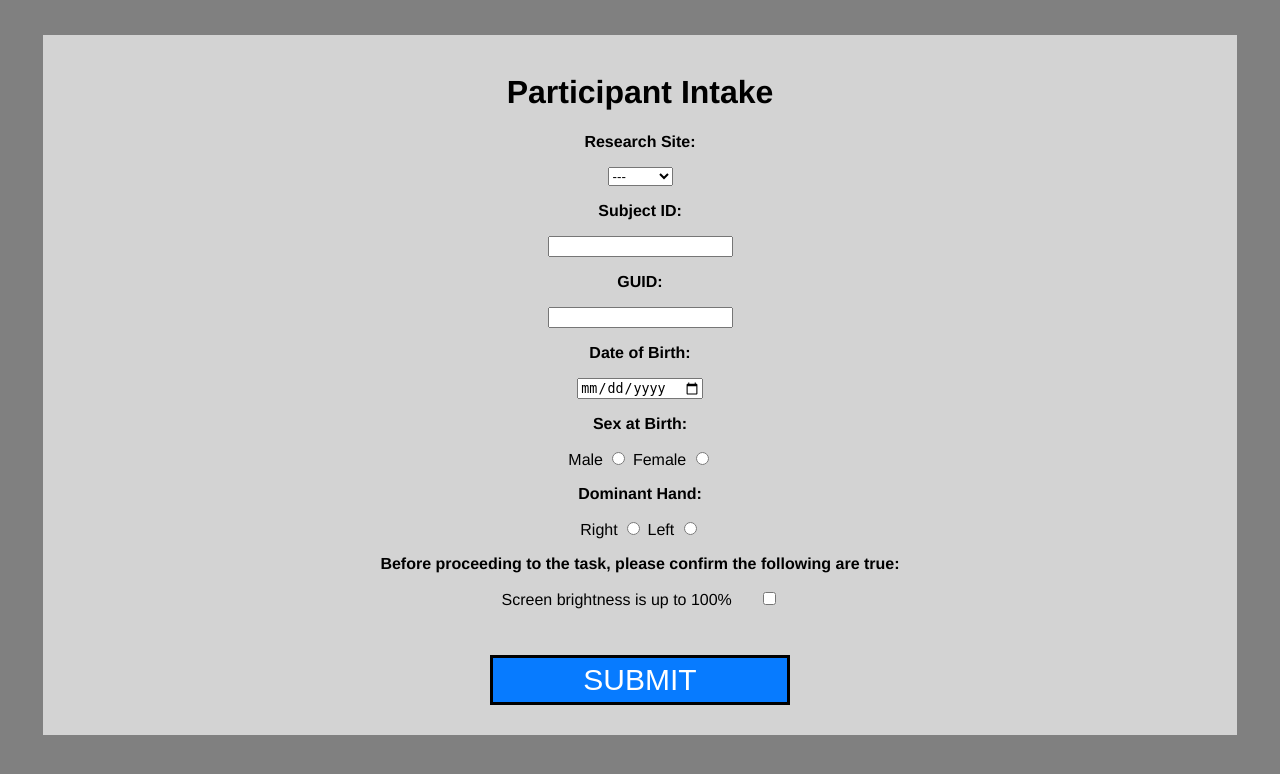
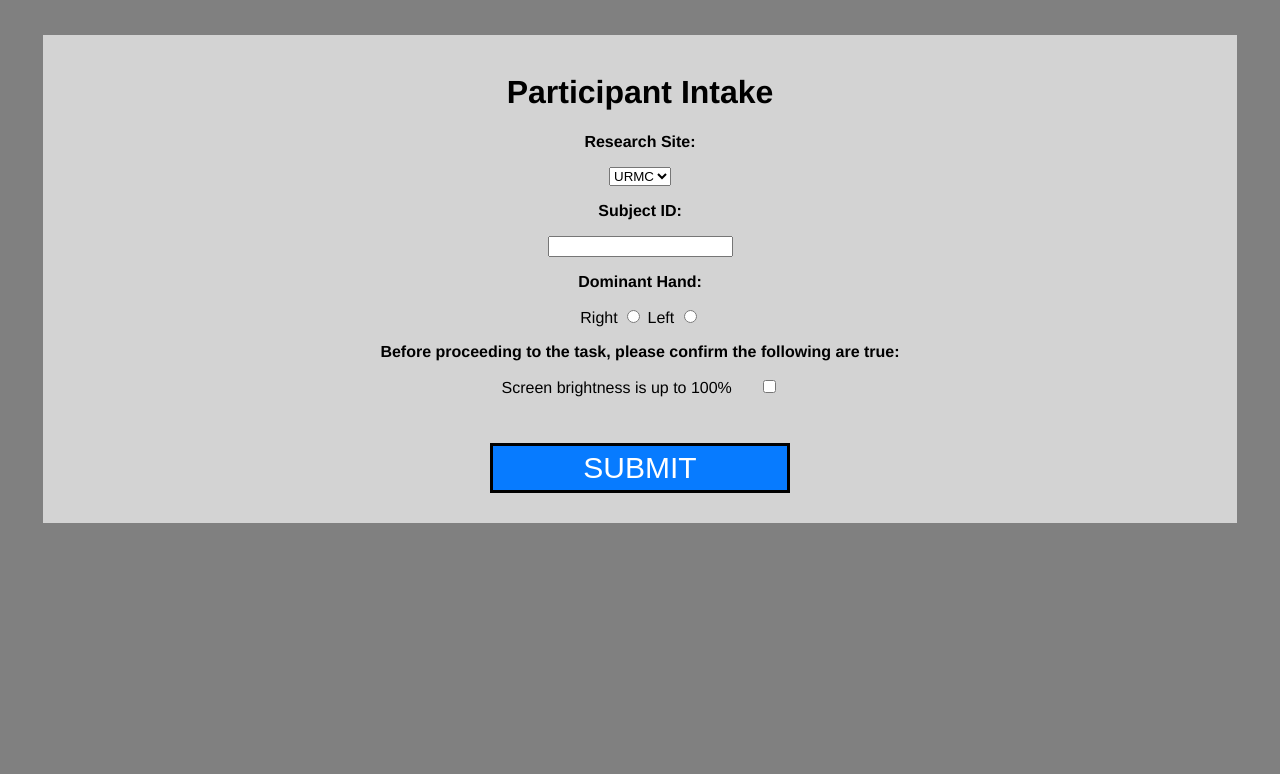
Before and after one commit to belieflab/mooneyFaces, a PHP site: page / in a window 1280 px wide. Shown: the top 774 px of the page. Run offline with PHP 8.4, Linux system fonts and the light colour scheme; data that the repository does not hold is empty; some libraries are stand-ins or nearby versions.

Commit message:
modified db/validate.js exp/main.js and include/intake.php per Judy Thompson's requirements

```diff
--- a/db/validate.js
+++ b/db/validate.js
@@ -1,4 +1,4 @@
-'use strict';
+"use strict";
 
 // jsPsych API for NDA variables
 
@@ -13,11 +13,11 @@ let HardKey_uCase;
 
 // assign date, assoc vars
 let today = new Date();
-let dd = String(today.getDate()).padStart(2, '0');
-let mm = String(today.getMonth() + 1).padStart(2, '0'); //January is 0!
+let dd = String(today.getDate()).padStart(2, "0");
+let mm = String(today.getMonth() + 1).padStart(2, "0"); //January is 0!
 let yyyy = today.getFullYear();
-today = mm + '/' + dd + '/' + yyyy;
-let todayStandard = yyyy + '-' + mm + '-' + dd;
+today = mm + "/" + dd + "/" + yyyy;
+let todayStandard = yyyy + "-" + mm + "-" + dd;
 
 // these functions are called when db_connection === true (e.g. omnibus.local or omnibus.yale) && db_connection === true
 
@@ -33,7 +33,10 @@ function validateIntake() {
 }
 
 function validateHandedness() {
-    if (document.getElementById("rightHanded").checked === false && document.getElementById("leftHanded").checked === false) {
+    if (
+        document.getElementById("rightHanded").checked === false &&
+        document.getElementById("leftHanded").checked === false
+    ) {
         alert("Please select your dominant hand.");
     }
 }
@@ -60,7 +63,7 @@ function validateBrightness() {
 // this is useful for development environments and running the task on a standalone web server with no omnibus integration
 
 function validateSubject() {
-    if (document.getElementById("subjectid").value !== '') {
+    if (document.getElementById("subjectid").value !== "") {
         subjectID = subjectid.value;
     } else {
         alert("Please enter a valid subject id.");
@@ -80,37 +83,39 @@ function validateSex() {
 function validateSite() {
     let siteID = document.getElementById("siteid");
 
-    if (document.getElementById("siteid").value === 'none') {
-        alert('Please select a valid research site by refreshing the page.\nIf your site is not listed, you may proceed anyway.\nHowever, your site will not be recorded in the datafile.\nTo add your site to this list, please contact: joshua.kenney@yale.edu');
+    if (document.getElementById("siteid").value === "none") {
+        alert(
+            "Please select a valid research site by refreshing the page.\nIf your site is not listed, you may proceed anyway.\nHowever, your site will not be recorded in the datafile.\nTo add your site to this list, please contact: joshua.kenney@yale.edu"
+        );
     }
 
     // const zeroPad = (num, places) => String(num).padStart(places, '0');
-    switch(siteID.options[siteID.selectedIndex].value){
+    switch (siteID.options[siteID.selectedIndex].value) {
         case "Maryland":
-            siteNumber = 'UMBC';
+            siteNumber = "UMBC";
             break;
         case "Northwestern":
-            siteNumber = 'NU';
+            siteNumber = "NU";
             break;
         case "Temple":
-            siteNumber = 'Temple';
+            siteNumber = "Temple";
             break;
         case "Georgia":
-            siteNumber = 'UGA';
+            siteNumber = "UGA";
             break;
         case "Yale":
-            siteNumber = 'Yale';
+            siteNumber = "Yale";
             break;
         case "Emory":
-            siteNumber = 'Emory';
+            siteNumber = "Emory";
             break;
         default:
-            siteNumber = '';
+            siteNumber = "";
     }
 }
 
 function validateGUID() {
-    if (document.getElementById("guid").value !== '') {
+    if (document.getElementById("guid").value !== "") {
         GUID = guid.value;
     } else {
         alert("Please enter the GUID provided to you by the researcher.");
@@ -118,26 +123,23 @@ function validateGUID() {
 }
 
 function validateAge() {
-    if (document.getElementById("dob").value !== '') {
+    if (document.getElementById("dob").value !== "") {
         let DOB = dob.value;
         let DOByyyy = DOB.slice(0, 4);
         let DOBmm = DOB.slice(5, 7);
         // let DOBdd = DOB.slice(8, 10);
-        let ageInMonths = ((yyyy * 12) - (DOByyyy * 12) + (mm - DOBmm));
+        let ageInMonths = yyyy * 12 - DOByyyy * 12 + (mm - DOBmm);
         ageAtAssessment = parseInt(ageInMonths);
     } else {
         alert("Please enter your date of birth.");
     }
-
 }
 
 // this function runs when the submit button is pressed
 
 function submitIntake() {
-
     let rightHandedness = document.getElementById("rightHanded").checked;
     let leftHandedness = document.getElementById("leftHanded").checked;
-
 
     if (rightHandedness === true) {
         handedness = "right";
@@ -147,11 +149,14 @@ function submitIntake() {
         antihandedness = "right";
     }
 
-    if (document.getElementById("brightness").checked === false /*|| document.getElementById("headphones").checked === false || document.getElementById("volume").checked === false*/) {
+    if (
+        document.getElementById("brightness").checked ===
+        false /*|| document.getElementById("headphones").checked === false || document.getElementById("volume").checked === false*/
+    ) {
         // do nothing
     } else {
         // alert("your subjectid is " + subjectID);
-        workerId = parseInt(subjectID);
+        workerId = subjectID;
         validateIntake();
     }
 }
--- a/include/intake.php
+++ b/include/intake.php
@@ -5,13 +5,13 @@
   <div id="intake">
     <p><b>Research Site:</b></p>
     <select name="facility" id="siteid">
-        <option value="none">---</option>
-        <option value="Maryland">UMBC</option>
+        <option default value="URMC">URMC</option>
+        <!-- <option value="Maryland">UMBC</option>
         <option value="Northwestern">NU</option>
         <option value="Temple">Temple</option>
         <option value="Georgia">UGA</option>
         <option value="Yale">Yale</option>
-        <option value="Emory">Emory</option>
+        <option value="Emory">Emory</option> -->
     </select>
     <label for="facility"></label>
     <!-- <form name="myForm" action="/action_page.php" onsubmit="return validateForm()" method="post">
@@ -24,30 +24,24 @@
     </form> -->
     <form action="<?php echo SIGNUP_VIEW ?>/post/intakeadd.php" method="post">
     <p><b>Subject ID:</b></p>
-    <input required id="subjectid" type="text" name="subjectid" minlength="5" maxlength="5">
+    <input required id="subjectid" type="text" name="subjectid" minlength="6" maxlength="6">
 
     <!-- GUID -->
-    <p><b>GUID:</b></p>
-    <input required id="guid" type="text" name="guid" minlength="12" maxlength="12">
+    <!-- <p><b>GUID:</b></p>
+    <input required id="guid" type="text" name="guid" minlength="12" maxlength="12"> -->
     <!-- <input required type="hidden" id="guid" name="guid" value="< ?php echo $guid ?>"> -->
 
     </form>
     <!-- <button onclick="submitIntake()">submit subjectid</button> -->
-    <p><b>Date of Birth:</b></p>
+    <!-- <p><b>Date of Birth:</b></p> -->
     <!-- <p><b>Enter as MM/DD/YYYY</b></p> -->
     <!-- <p style="color:red">*must provide value</p> -->
-    <input required id="dob" type="date">
+    <!-- <input required id="dob" type="date"> -->
     <!-- <form>
     <p><b>Age:</b></p>
     <input required id="age" type="text" name="currentage" plattern="\d*" minlength="1" maxlength="3">
     </form> -->
-    <form>
-    <p><strong>Sex at Birth:</strong></p>
-    <label for="male">Male</label>
-    <input type="radio" id="male" name="sex" value="male" onclick="validateSex(this.value)">
-    <label for="female">Female</label>
-    <input type="radio" id="female" name="sex" value="female" onclick="validateSex(this.value)">
-    </form>
+
     <form>
 
 <form>
@@ -85,7 +79,7 @@
   </label>
 </form>
 <br> -->
-<button id="submitButton" class="loadMain" onclick="validateSite(), validateSubject(), validateGUID(), validateAge(), validateSex(), validateHandedness(), validateBrightness(), /*validateHeadphones(), validateVolume(),*/ submitIntake()" type="button">SUBMIT</button>
+<button id="submitButton" class="loadMain" onclick="validateSite(), validateSubject(), validateHandedness(), validateBrightness(), /*validateHeadphones(), validateVolume(),*/ submitIntake()" type="button">SUBMIT</button>
 </div>
 <div id="validation" style="display: none">
     <br>
```
Also changed, not shown: exp/main.js (+18 -12 lines).
